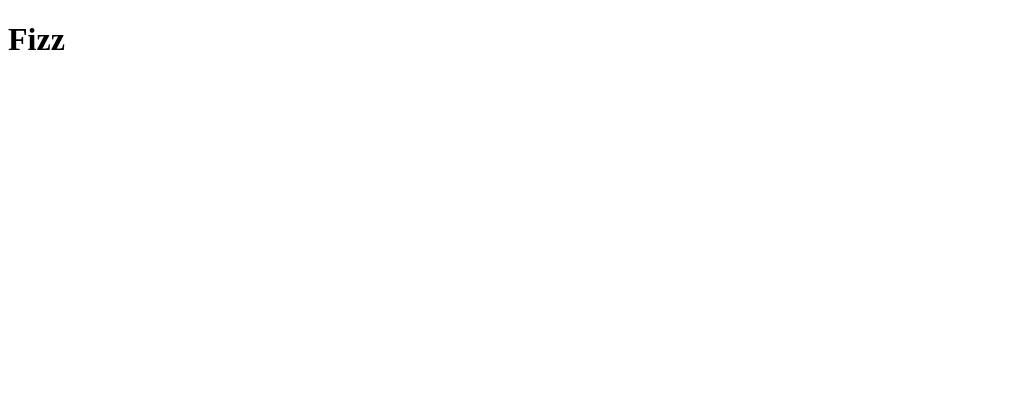
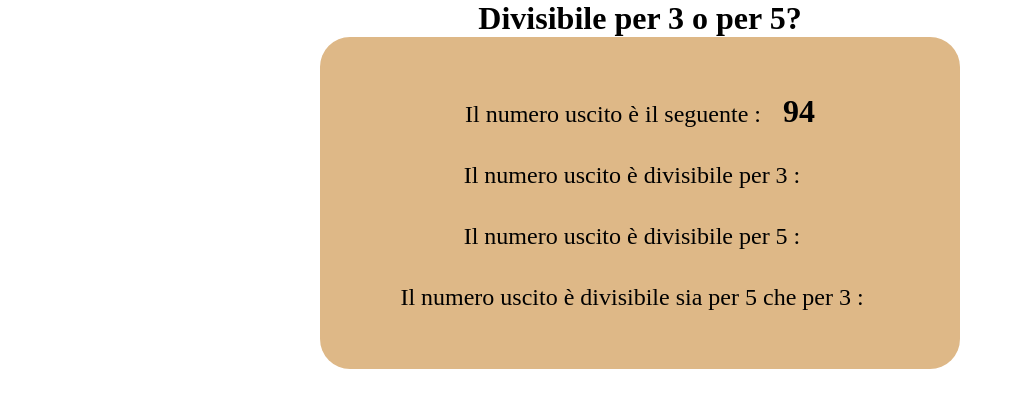
Before and after one commit to AndreiBurbulia/js-fizzbuzz, a plain HTML site: page index.html in a window 1280 px wide. Shown: the whole page, without its empty margins (0-1015 px from the left). Drawn offline with Linux system fonts and the light colour scheme.

Commit message:
Aggiunta foglio di stile

```diff
--- /dev/null
+++ b/assets/css/style.css
@@ -0,0 +1,29 @@
+*{
+    box-sizing: border-box;
+    margin: 0;
+    padding: 0;
+}
+
+body{
+    text-align: center;
+}
+
+.box{
+    background-color: burlywood;
+    /* border: 1px solid black; */
+    width: 50%;
+    margin: 0 auto;
+    padding: 2rem;
+    border-radius: 30px;
+}
+
+.box >p {
+    font-size: 1.5rem;
+    margin: 1.5rem 0;
+}
+
+.box > p > span{
+    font-size: 2rem;
+    padding-left: 1rem;
+    font-weight: 900;
+}
--- a/assets/js/main.js
+++ b/assets/js/main.js
@@ -1,29 +1,48 @@
+
+
 // stampare i numeri da 1 a 100
-var numero = Number(Math.ceil(Math.random() * 99));
-console.log(numero);
+var numero = Number(Math.ceil(Math.random() * 100));
+document.getElementById("numero").innerHTML = numero;
+
 
 //verificare se i numeri sono divisibili per 3 e per 5
 
+//Svolto con switch
+switch (true) {
+
+    //se e divisibile sia per 3 che per 5 stampo FizzBuzz
+    case numero % 3 == 0 && numero % 5 == 0:
+        document.getElementById("divisibile_5_3").innerHTML = "FizzBuzz";
+        break;
+
+    //se e divisibile per 3 allora stampo Fizz
+    case numero % 3 == 0:
+        document.getElementById("divisibile_3").innerHTML = "Fizz";
+        break;
+
+    //se e divisibile per 5 stampo Buzz
+    case numero % 5 == 0:
+        document.getElementById("divisibile_5").innerHTML = "Buzz";
+        break;
+}
+
+
+//svolto con IF
+
+/*
+//se e divisibile sia per 3 che per 5 stampo FizzBuzz
+if (numero % 3 == 0 && numero % 5 == 0) {
+    document.getElementById("divisibile_5_3").innerHTML = "FizzBuzz";
+}
+
 //se e divisibile per 3 allora stampo Fizz
+else if (numero % 3 == 0) {
+    document.getElementById("divisibile_3").innerHTML = "Fizz";
+}
 
 //se e divisibile per 5 stampo Buzz
+else if (numero % 5 == 0) {
+    document.getElementById("divisibile_5").innerHTML = "Buzz";
+}
 
-//se e divisibile sia per 3 che per 5 stampo FizzBuzz
-
-
-var prova3 = numero % 3;
-console.log(prova3);
-var prova5 = numero % 5;
-console.log(prova5);
-
-
-if (prova3 == 0 && prova5 == 0) {
-    document.getElementById("risultato").innerHTML = "FizzBuzz";
-} else if (prova3 == 0) {
-    document.getElementById("risultato").innerHTML = "Fizz";
-} else if (prova5 == 0) {
-    document.getElementById("risultato").innerHTML = "Buzz";
-} else {
-    document.getElementById("risultato").innerHTML = numero;
-
-}
+*/
--- a/index.html
+++ b/index.html
@@ -6,10 +6,20 @@
     <meta http-equiv="X-UA-Compatible" content="IE=edge">
     <meta name="viewport" content="width=device-width, initial-scale=1.0">
     <title>fizzBuzz</title>
+
+    <!-- CSS -->
+    <link rel="stylesheet" href="./assets/css/style.css">
 </head>
 
 <body>
-    <h1 id="risultato"></h1>
+    <h1>Divisibile per 3 o per 5?</h1>
+
+    <div class="box">
+        <p>Il numero uscito è il seguente : <span id="numero"></span></p>
+        <p>Il numero uscito è divisibile per 3 : <span id="divisibile_3"></span></p>
+        <p>Il numero uscito è divisibile per 5 :<span id="divisibile_5"></span></p>
+        <p>Il numero uscito è divisibile sia per 5 che per 3 :<span id="divisibile_5_3"></span></p>
+    </div>
 
 
 
```
